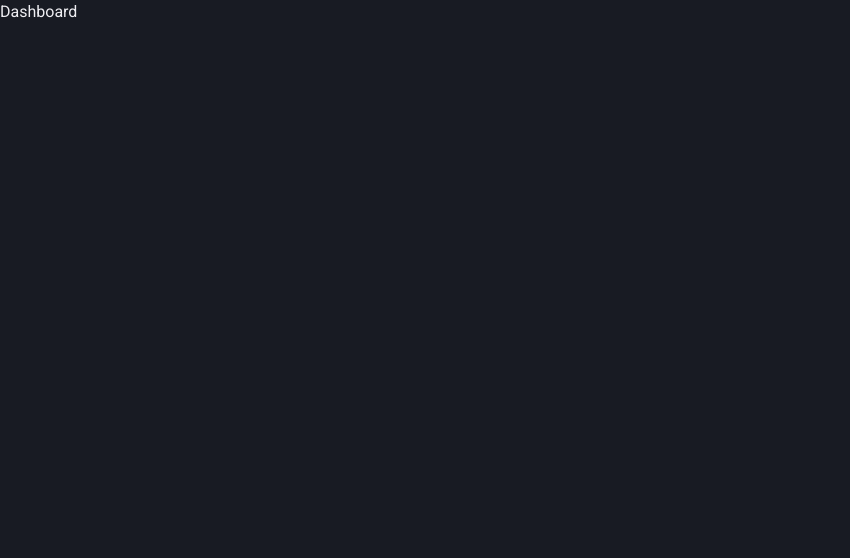
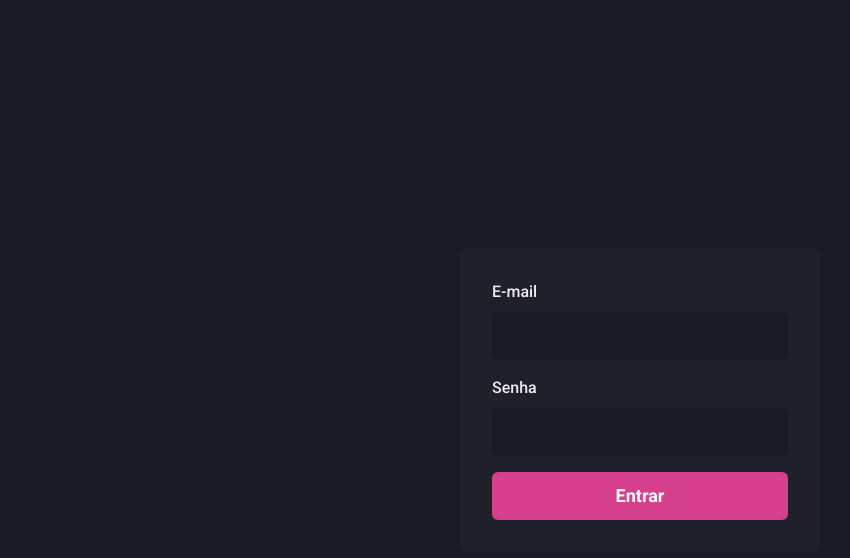
Before and after one commit to cauesmelo/dashboard-next, a Next.js app: page / in a window 1280 px wide. Shown: the top 558 px of the page, without its empty margins (0-850 px from the left). Built offline with nearby package versions, Linux system fonts and the light colour scheme.

Commit message:
feat: add sign in page

```diff
--- a/src/pages/index.tsx
+++ b/src/pages/index.tsx
@@ -1,5 +1,61 @@
+import { Flex, Input, Button, Stack, FormLabel, FormControl } from '@chakra-ui/react'
+
 export default function Home() {
   return (
-    <h1>Dashboard</h1>
+    <Flex
+      w="100vw"
+      h="100vh"
+      align="center"
+      justify="center"
+    >
+      <Flex
+        as="form"
+        w="100%"
+        maxWidth="360px"
+        bg="gray.800"
+        p="8"
+        borderRadius="8px"
+        flexDir="column"
+      >
+        <Stack spacing="4">
+
+          <FormControl>
+            <FormLabel htmlFor="email">E-mail</FormLabel>
+            <Input
+              type="email"
+              focusBorderColor="pink.500"
+              bgColor="gray.900"
+              variant="filled"
+              _hover={{
+                bgColor: 'gray.900'
+              }}
+              size="lg"
+            />
+          </FormControl>
+
+          <FormControl>
+            <FormLabel htmlFor="email">Senha</FormLabel>
+            <Input
+              type="password"
+              focusBorderColor="pink.500"
+              bgColor="gray.900"
+              variant="filled"
+              _hover={{
+                bgColor: 'gray.900'
+              }}
+              size="lg"
+            />
+          </FormControl>
+          <Button
+            type="submit"
+            mt="6"
+            colorScheme="pink"
+            size="lg"
+          >
+            Entrar
+          </Button>
+        </Stack>
+      </Flex>
+    </Flex>
   )
 }
```
